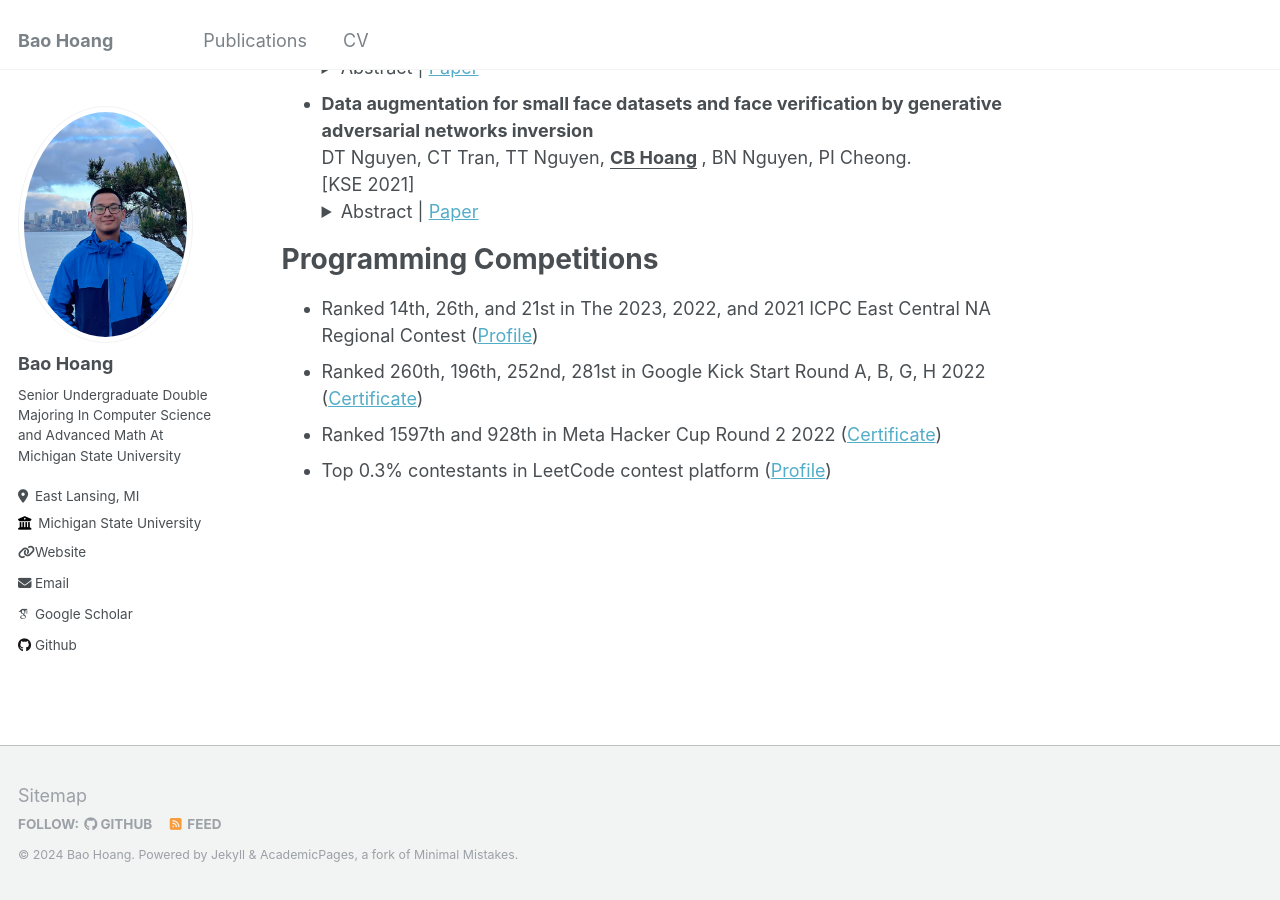
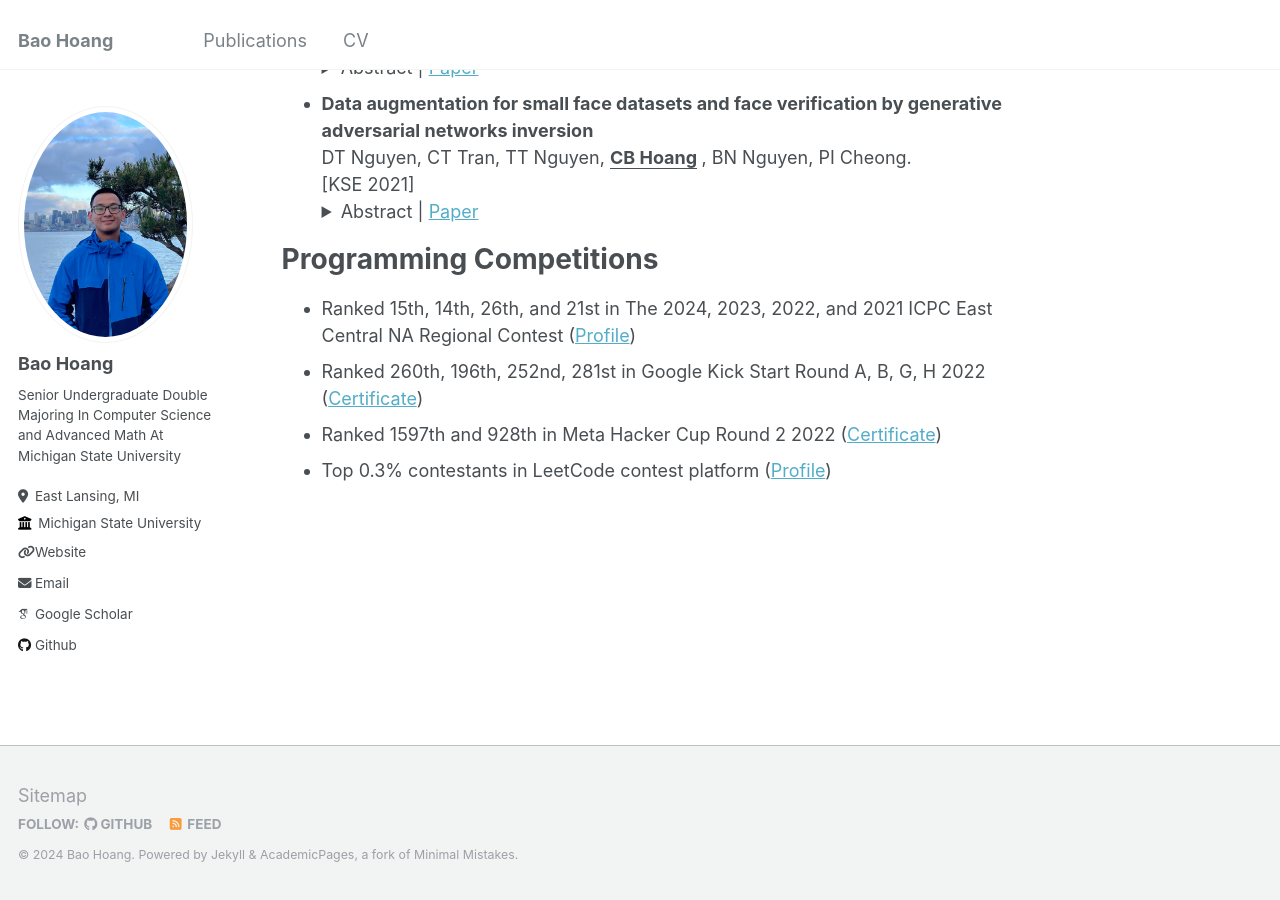
Before and after one commit to hoangcaobao/hoangcaobao.github.io, a Jekyll site: the page built from _pages/about.md, in a window 1280 px wide and 900 px high, scrolled down 1422 px. Built offline with Jekyll 4.4.1, drawn with Linux system fonts in a browser that asks for light colours; some web fonts are replaced; some of the changed text lies outside the part shown.

Commit message:
Update about.md

```diff
--- a/_pages/about.md
+++ b/_pages/about.md
@@ -103,7 +103,7 @@ Publications
 
 Programming Competitions
 ======
-* Ranked 14th, 26th, and 21st in The 2023, 2022, and 2021 ICPC East Central NA Regional Contest (<a href="https://icpc.global/ICPCID/0UGBYW44O1V1" role="button" target="_blank">Profile</a>)
+* Ranked 15th, 14th, 26th, and 21st in The 2024, 2023, 2022, and 2021 ICPC East Central NA Regional Contest (<a href="https://icpc.global/ICPCID/0UGBYW44O1V1" role="button" target="_blank">Profile</a>)
 * Ranked 260th, 196th, 252nd, 281st in Google Kick Start Round A, B, G, H 2022 (<a href="https://drive.google.com/file/d/1ue50wyy4SYzGMe7S0IqQB-JCZ40Imuc2/view?usp=sharing" role="button" target="_blank">Certificate</a>)
 * Ranked 1597th and 928th in Meta Hacker Cup Round 2 2022  (<a href="https://www.facebook.com/codingcompetitions/hacker-cup/2022/certificate/4238710662871128" role="button" target="_blank">Certificate</a>)
 * Top 0.3% contestants in LeetCode contest platform (<a href="https://leetcode.com/caobaohoang03/" role="button" target="_blank">Profile</a>)
```
Also changed, not shown: other parts of _pages/about.md (+1 -1 lines).
